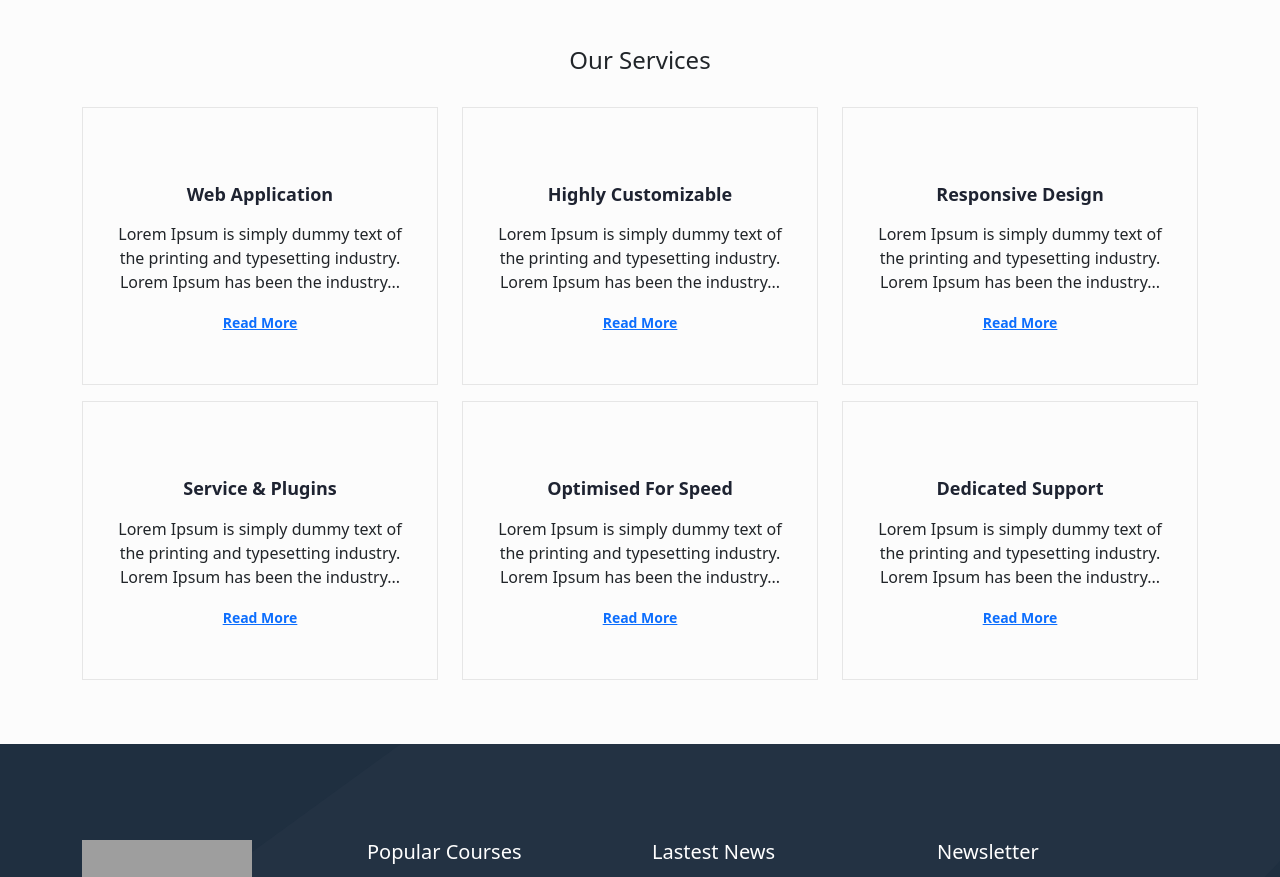
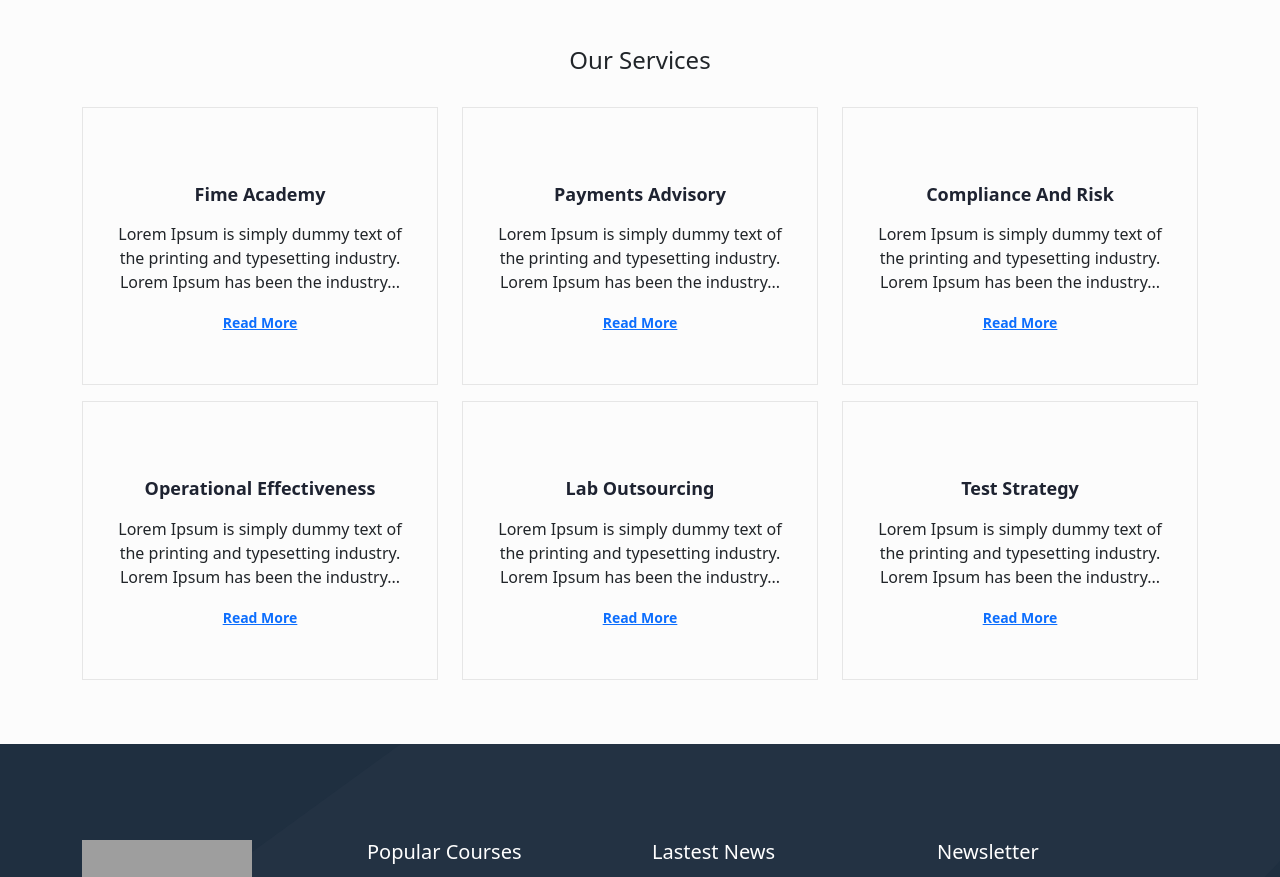
Before and after one commit to MuraliAIT/fime, an Angular app: page / in a window 1280 px wide. Shown: the part 545-1422 px from the top of the page. Built offline with nearby package versions, Linux system fonts and the light colour scheme; grey boxes are pictures that could not be loaded.

Commit message:
databinding and parameteraised routing changes

```diff
--- a/src/app/app-routing.module.ts
+++ b/src/app/app-routing.module.ts
@@ -9,7 +9,7 @@ import { ServicesComponent } from './services/services.component';
 
 const routes: Routes = [
   {path:'', component: HomeComponent},
-  {path:'services' , component:ServicesComponent},
+  {path:'services/:id' , component:ServicesComponent},
   {path:'prodcuts' , component:ProductsComponent},
   {path:'clients' , component:ClientsComponent},
   {path:'contact' , component:ContactComponent}
--- a/src/app/app.module.ts
+++ b/src/app/app.module.ts
@@ -12,6 +12,7 @@ import { ProductsComponent } from './products/products.component';
 import { ClientsComponent } from './clients/clients.component';
 import { ContactComponent } from './contact/contact.component';
 import { HomeComponent } from './home/home.component';
+import { FormsModule } from '@angular/forms';
 
 @NgModule({
   declarations: [
@@ -28,7 +29,8 @@ import { HomeComponent } from './home/home.component';
   ],
   imports: [
     BrowserModule,
-    AppRoutingModule
+    AppRoutingModule,
+    FormsModule
   ],
   providers: [],
   bootstrap: [AppComponent]
--- a/src/app/home-services/home-services.component.html
+++ b/src/app/home-services/home-services.component.html
@@ -3,23 +3,22 @@
         <div class="row">
             <div class="col-xl-12 text-center mb-4">
                 <div class="service-title">
-                    <h4>Our Services</h4>
+                    <h4>{{heading}}</h4>
                 </div>
             </div>
         </div>
         <div class="row">
-            <div class="col-lg-4 col-md-6 text-center mb-3">
+            <div *ngFor="let service of services" class="col-lg-4 col-md-6 text-center mb-3">
                 <div class="service-wrap">
                     <div class="service-icon">
                         <i class="fas fa-layer-group"></i>
                     </div>
-                    <h4>Web Application</h4>
-                    <p>Lorem Ipsum is simply dummy text of the printing and typesetting industry. Lorem Ipsum has been
-                        the industry...</p>
+                    <h4>{{service.title}}</h4>
+                    <p>{{service.desc}}</p>
                     <a href="#">Read More</a>
                 </div>
             </div>
-            <div class="col-lg-4 col-md-6 text-center mb-3">
+            <!-- <div class="col-lg-4 col-md-6 text-center mb-3">
                 <div class="service-wrap">
                     <div class="service-icon">
                         <i class="far fa-chart-bar"></i>
@@ -73,7 +72,7 @@
                         the industry...</p>
                     <a href="#">Read More</a>
                 </div>
-            </div>
+            </div> -->
         </div>
     </div>
 </section>
--- a/src/app/home-services/home-services.component.ts
+++ b/src/app/home-services/home-services.component.ts
@@ -6,8 +6,37 @@ import { Component, OnInit } from '@angular/core';
   styleUrls: ['./home-services.component.css']
 })
 export class HomeServicesComponent implements OnInit {
-
-  constructor() { }
+ heading:string;
+ services:any;
+  constructor() {
+    this.heading = "Our Services";
+    this.services = [
+      {
+        title:'Fime Academy',
+        desc:'Lorem Ipsum is simply dummy text of the printing and typesetting industry. Lorem Ipsum has been the industry...'
+      },
+      {
+        title:'Payments advisory',
+        desc:'Lorem Ipsum is simply dummy text of the printing and typesetting industry. Lorem Ipsum has been the industry...'
+      },
+      {
+        title:'Compliance and risk',
+        desc:'Lorem Ipsum is simply dummy text of the printing and typesetting industry. Lorem Ipsum has been the industry...'
+      },
+      {
+        title:'Operational effectiveness',
+        desc:'Lorem Ipsum is simply dummy text of the printing and typesetting industry. Lorem Ipsum has been the industry...'
+      },
+      {
+        title:'Lab outsourcing',
+        desc:'Lorem Ipsum is simply dummy text of the printing and typesetting industry. Lorem Ipsum has been the industry...'
+      },
+      {
+        title:'Test strategy',
+        desc:'Lorem Ipsum is simply dummy text of the printing and typesetting industry. Lorem Ipsum has been the industry...'
+      }
+    ]
+   }
 
   ngOnInit(): void {
   }
--- a/src/app/layout/header/header.component.html
+++ b/src/app/layout/header/header.component.html
@@ -10,7 +10,7 @@
           <a href="#" routerLink="" routerLinkActive="active">Home</a>
         </li>
         <li>
-          <a href="services">Services</a>
+          <a href="#" [routerLink]="['services', 3]" routerLinkActive="active">Services</a>
         </li>
         <li>
           <a href="#" routerLink="prodcuts" routerLinkActive="active">Products</a>
```
